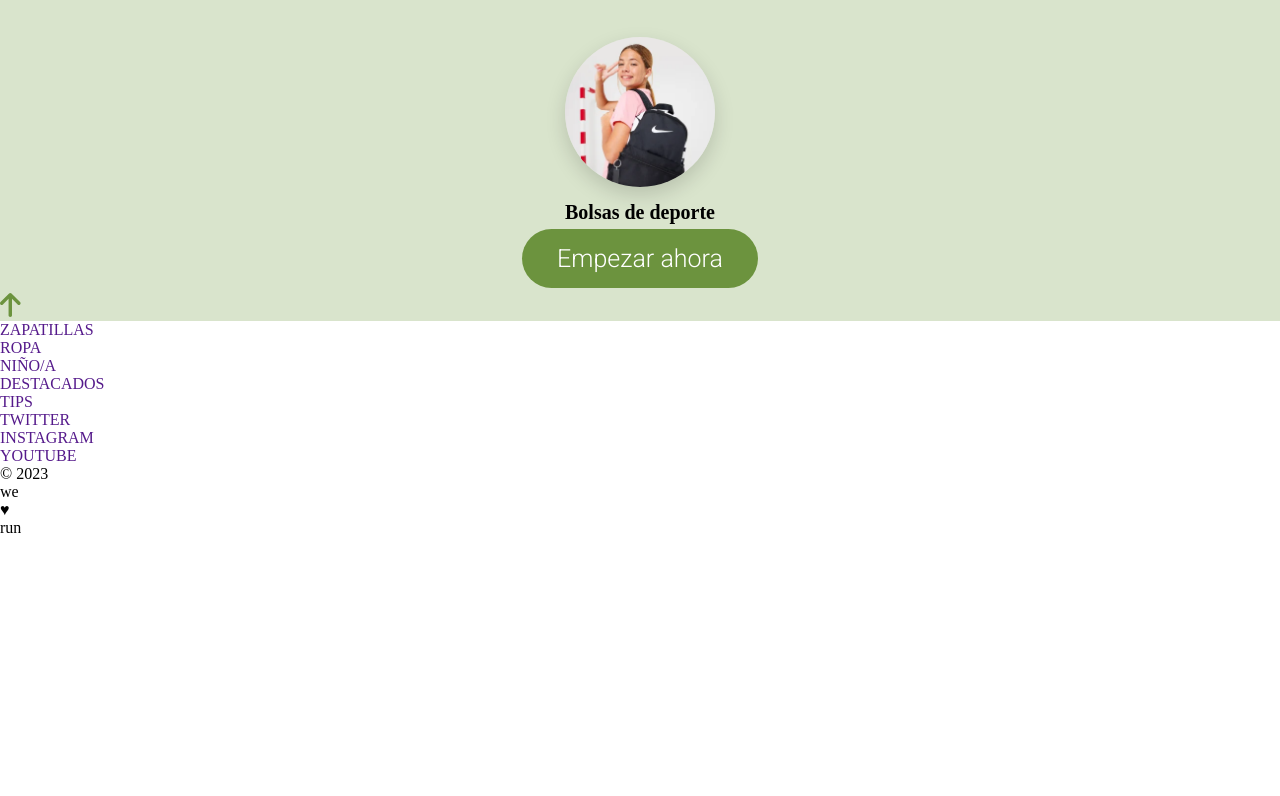
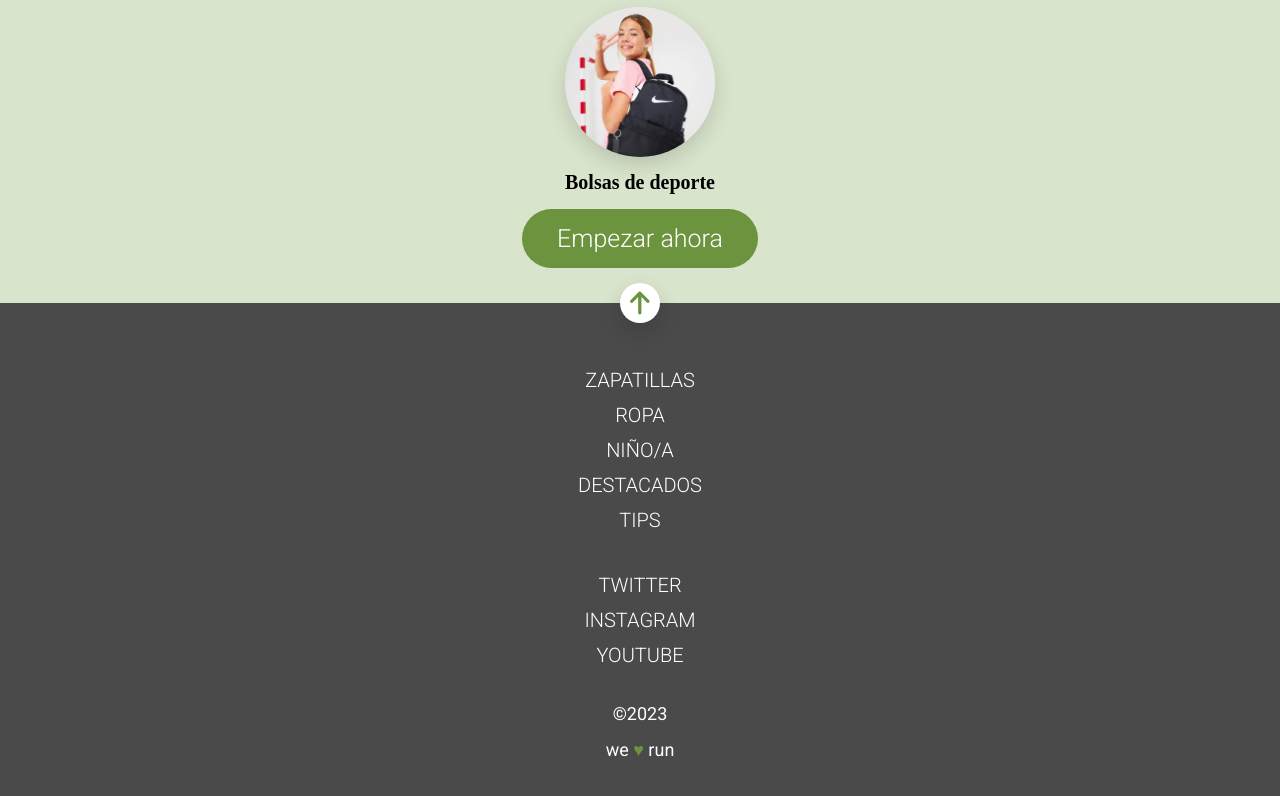
Before and after one commit to Adalab/modulo-1-evaluacion-final-laura-pf, a website built with Vite: page src/index.html in a window 1280 px wide. Shown: the part 1840-2636 px from the top of the page. Before the commit the page ends 2377 px from the top, so only its background shows below. Built offline with nearby package versions, Linux system fonts and the light colour scheme.

Commit message:
finish mobile and add media queris header

```diff
--- a/src/partials/footer.html
+++ b/src/partials/footer.html
@@ -1,30 +1,31 @@
 <!-- MIRAR SI LOS DIVS SON NECESARIOS -->
 
-<footer>
-    <div>
-        <ul>
-            <li><a href="">ZAPATILLAS</a></li>
-            <li><a href="">ROPA</a></li>
-            <li><a href="">NIÑO/A</a></li>
-            <li><a href="">DESTACADOS</a></li>
-            <li><a href="">TIPS</a></li>
-        </ul>
+<footer class="footer">
+
+    <div class="arrow">
+        <img class="arrow__img" src="/images/ico-arrow.svg" alt="icono flecha hacia arriba">
     </div>
 
-    <div>
-        <ul>
-            <li><a href="">TWITTER</a></li>
-            <li><a href="">INSTAGRAM</a></li>
-            <li><a href="">YOUTUBE</a></li>
+    <ul class="footer__list">
+        <li class="footer__list-item"><a href="">ZAPATILLAS</a></li>
+        <li class="footer__list-item"><a href="">ROPA</a></li>
+        <li class="footer__list-item"><a href="">NIÑO/A</a></li>
+        <li class="footer__list-item"><a href="">DESTACADOS</a></li>
+        <li class="footer__list-item"><a href="">TIPS</a></li>
+    </ul>
+
+    <ul  class="footer__list">
+        <li class="footer__list-item"><a href="">TWITTER</a></li>
+        <li class="footer__list-item"><a href="">INSTAGRAM</a></li>
+        <li class="footer__list-item"><a href="">YOUTUBE</a></li>
+    </ul>
+
+
+        <ul class="bottomFooter">
+            <li class="bottomFooter__list">&copy;2023</li>
+            <li class="bottomFooter__list">we <p class="bottomFooter__list-heart">&hearts;</p> run</li>
         </ul>
-    </div>
 
-    <div>
-        <ul>
-            <li>&copy; 2023</li>
-            <li>we <p>&hearts;</p> run</li>
 
-        </ul>
-    </div>
 
 </footer>
--- a/src/partials/header.html
+++ b/src/partials/header.html
@@ -1,7 +1,25 @@
+<!-- estilos con imagen en html -->
+
+<!-- <sections class="section__img">
+    <img cñass="section__img-image" src="/images/cover.jpeg" alt="">
+</section>
+
+
 <header class="header">
-    <nav class="header__nav">
-        <img src="/images/ico-menu.svg" alt="icono tres barras menú">
-    </nav>
+        <nav class="header__nav">
+            <img src="/images/ico-menu.svg" alt="icono tres barras menú">
+        </nav>
+</header> -->
+
+
+<!-- ESTRUCTURA HTML CON BACKGROUND -->
+
+
+<header class="header">
+    <section class="containerHeader">
+        <nav class="containerHeader__nav">
+            <img src="/images/ico-menu.svg" alt="icono tres barras menú">
+        </nav>
 
 
     <section class="container">
@@ -12,6 +30,8 @@
                <a href=""> <img class="containerdiv__figure-icon" src="/images/ico-scroll-down.svg" alt="icono para hacer scroll hacia abajo"> </a>
             </figure>
         </div>
+     </section>
+
     </section>
 </header>
 
--- a/src/partials/section.html
+++ b/src/partials/section.html
@@ -21,8 +21,7 @@
 
 
     <div class="section__link">
-    <a class="section__link-a" href="">Empezar ahora</a>
+        <a class="section__link-a" href="">Empezar ahora</a>
     </div>
 
-    <img src="/images/ico-arrow.svg" alt="icono flecha hacia arriba">
 </section>
--- a/src/scss/layout/_footer.scss
+++ b/src/scss/layout/_footer.scss
@@ -0,0 +1,59 @@
+
+
+  .arrow {
+      position: absolute;
+      top: -20px;
+      background-color: white;
+      width: 40px;
+      height: 40px;
+      border-radius: 50%;
+      box-shadow: 0 8px 20px 0 rgba(0, 0, 0, 0.15);
+      display: flex;
+      justify-content: center;
+
+      &__img {
+          width: 50%;
+      }
+  }
+
+.footer{
+    position:relative;
+    background-color: $font-color-gray;
+    display: flex;
+    flex-direction: column;
+    align-items: center;
+    padding: 30px 0;
+    &__list {
+        margin-top: 30px;
+        text-align: center;
+
+        &-item a {
+            color:white;
+            font-family: $font-body;
+            font-size: 20px;
+            font-weight: 300;
+            font-stretch: expanded;
+            line-height: 35px;
+        }
+
+    }
+}
+
+.bottomFooter {
+    margin: 30px 0;
+    &__list {
+        text-align: center;
+
+        font-family: $font-body;
+        font-weight: 400;
+        color: $font-color-white;
+        font-size: 18px;
+        padding-bottom: 15px;
+
+        &-heart {
+            color: $green-color;
+            display: inline-block;
+
+        }
+    }
+}
--- a/src/scss/layout/_header.scss
+++ b/src/scss/layout/_header.scss
@@ -1,14 +1,57 @@
+// estilos con imagen html
+
+// .section__img {
+//     height: 100vh;
+//     width: 390px;
+//     position: relative;
+// }
+
+
+// .header {
+//     background-color: aqua;
+//     width: 30px;
+//     height: 30px;
+//     &__nav {
+//         display:flex;
+//         align-items: center;
+//         justify-content: center;
+//         background-color: $green-color;
+//         position: sticky;
+//         top: 70px;
+//         z-index: 3;
+// }
+
+// }
+
+
+
+
+// estilos con background
+
 .header {
 
     height: 100vh;
-
     background-image: url(/images/cover.jpeg);
     background-size: cover;
     background-repeat: no-repeat;
     background-position: 82.5%;
-    // display: flex;
-    // flex-direction: column;
-    //justify-content: space-between;
+
+    @media screen and (min-width: 768px) {
+        height: 770px;
+        background-size: cover;
+        background-position: 65%;
+
+    }
+
+    }
+
+
+    .containerHeader {
+        height: 100%;
+        display: flex;
+        flex-direction: column;
+        justify-content: space-between;
+
 
 
     &__nav{
@@ -18,20 +61,26 @@
         align-items: center;
         justify-content: center;
         background-color: $green-color;
-        position: fixed;
+        position: sticky;
         top: 0;
-
-
-    }
+        z-index: 3;
+     }
     }
 
     .container {
         width: 100%;
         display:flex;
         flex-direction: column;
-        justify-content: flex-end;
+
         align-items: center;
         text-align: center;
+        margin-bottom: 80px;
+
+        @media screen and (min-width: 768px) {
+            margin-bottom: 20px
+        }
+
+
     }
 
     .containerdiv {
@@ -41,7 +90,12 @@
         flex-direction: column;
         justify-content: center;
         align-items: center;
-        margin-bottom: 60px;
+
+        @media screen and (min-width: 768px) {
+
+
+        }
+
 
         &__tittle1{
             font-family: $font-tittle;
@@ -50,6 +104,13 @@
             line-height: 70px;
             font-size: 2.6rem;
             margin-bottom: 30px;
+            @media screen and (min-width: 768px) {
+                font-size: 70px;
+                font-weight: bold;
+                line-height: 95px;
+                margin-bottom: 1px;
+
+            }
         }
 
         &__p1 {
@@ -58,6 +119,11 @@
             line-height: 30px;
             font-weight: 400;
             margin-bottom: 20px;
+
+            @media screen and (min-width: 768px) {
+                font-size: 25px;
+                font-weight: 300;
+            }
         }
 
         &__figure{
@@ -69,10 +135,15 @@
             align-items: center;
             justify-content: center;
 
-            &-icon {
-                width: 25px;
-                padding-top: 5px;
+            @media screen and (min-width: 768px) {
+                width: 40px;
+                height: 40px;
+            }
 
-            }
+            // &-icon {
+            //     width: 25px;
+            //     padding-top: 5px;
+
+            // }
         }
         }
--- a/src/scss/layout/_section.scss
+++ b/src/scss/layout/_section.scss
@@ -21,7 +21,8 @@
 
     &__link {
         text-align: center;
-        margin-bottom: 20px;
+        padding-bottom: 50px;
+        margin-top: 10px;
         &-a {
             color: $font-color-white;
             font-family: $font-body;
@@ -63,3 +64,16 @@
              }
         }
     }
+
+    .arrow {
+        position:absolute;
+        background-color: aqua;
+        width: 40px;
+        height: 40px;
+        border-radius: 50%;
+        display: flex;
+        justify-content: center;
+        &__img {
+            width: 50%;
+        }
+    }
--- a/src/scss/main.scss
+++ b/src/scss/main.scss
@@ -4,4 +4,4 @@
 @import './layout/header';
 @import './layout/main';
 @import './layout/section';
-// @import '/layout/footer';
+@import './layout/footer';
```
Also changed, not shown: src/scss/core/_reset.scss (line endings or trailing spaces).
